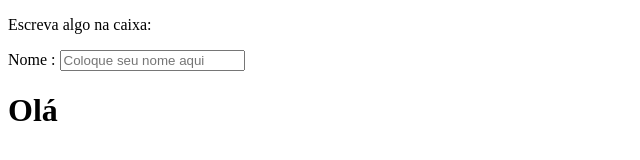
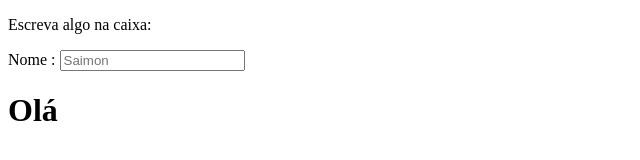
Before and after one commit to SaimonMachado12/tarefa, a plain HTML site: page index.html in a window 1280 px wide. Shown: the full height of the page, 0-640 px from the left. Drawn offline with nearby package versions, Linux system fonts and the light colour scheme.

Commit message:
versao 2

```diff
--- a/index.html
+++ b/index.html
@@ -9,7 +9,7 @@
 <div ng-app="">
 
 <p>Escreva algo na caixa:</p>
-<p>Nome : <input type="text" ng-model="nome" placeholder="Coloque seu nome aqui"></p>
+<p>Nome : <input type="text" ng-model="nome" placeholder="Saimon"></p>
 <h1>Olá {{nome}}</h1>
 
 </div>
```
